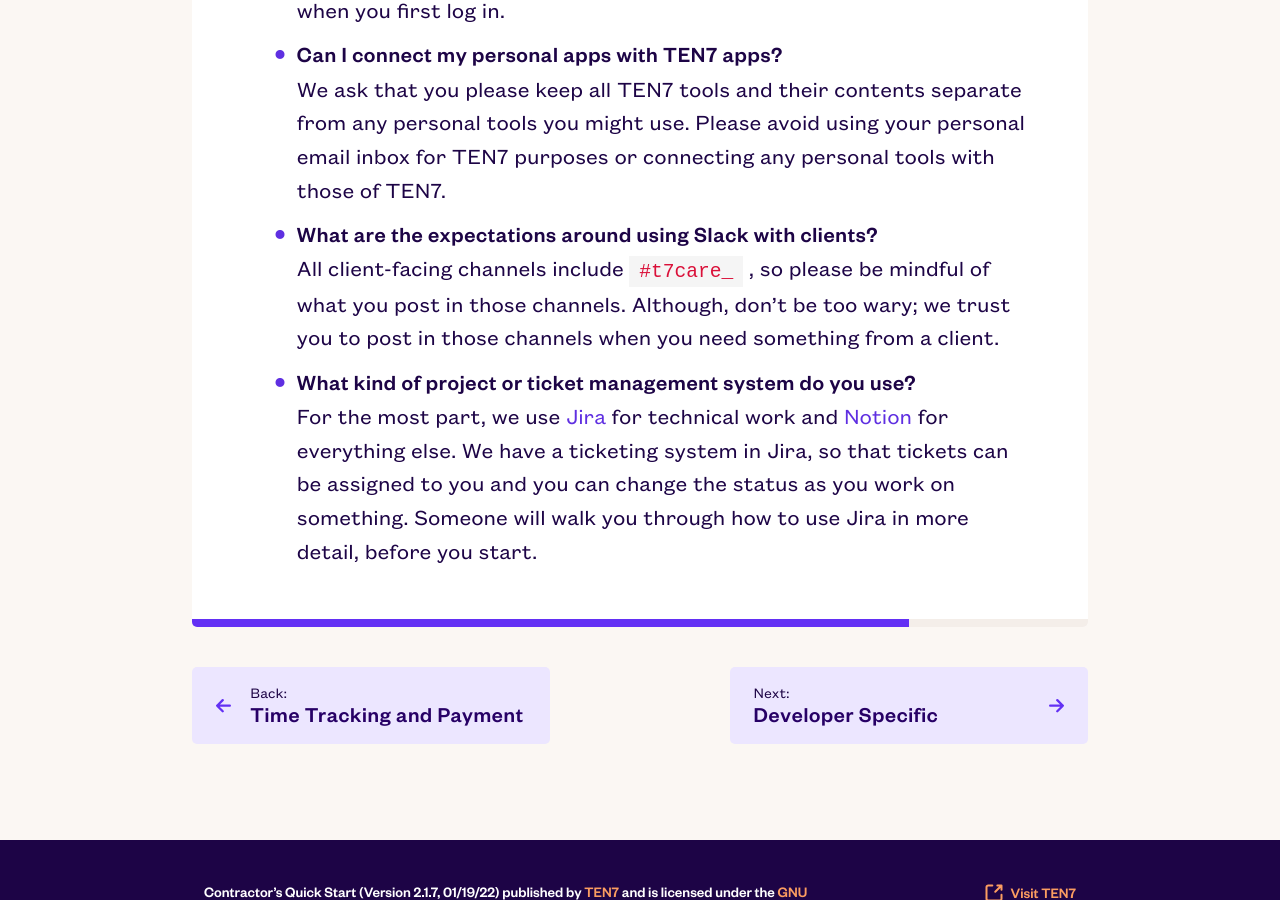
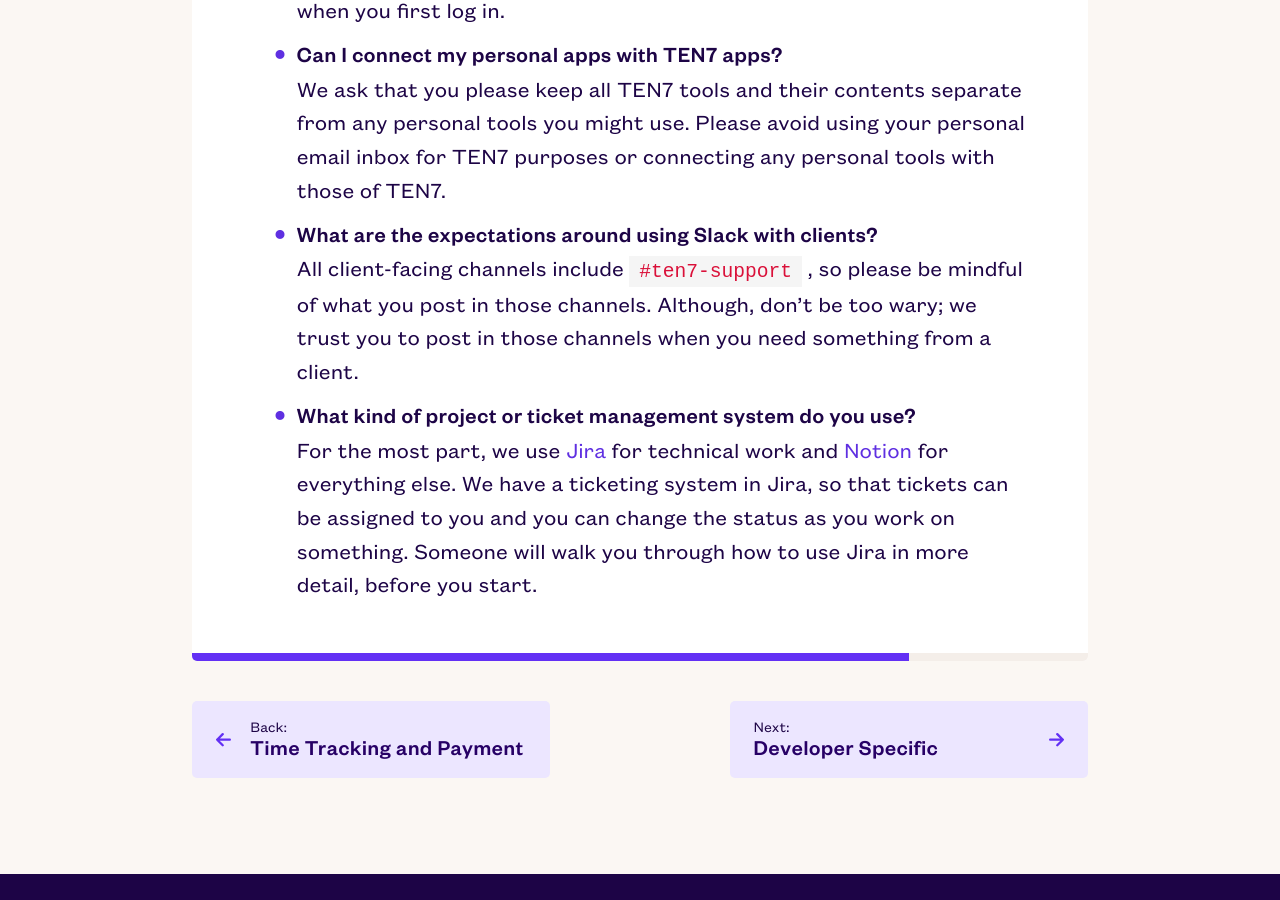
Before and after one commit to ten7/contractor.ten7.com, a Jekyll site: the page built from _pages/03_process.md, in a window 1280 px wide and 900 px high, scrolled down 1876 px. Built offline with Jekyll 4.4.1, drawn with Linux system fonts in a browser that asks for light colours.

Commit message:
updated t7care --> ten7-support

```diff
--- a/_pages/03_process.md
+++ b/_pages/03_process.md
@@ -25,6 +25,6 @@ Yes! But, please do not forward your email from your TEN7 account to any other e
 - **Can I connect my personal apps with TEN7 apps?**
 We ask that you please keep all TEN7 tools and their contents separate from any personal tools you might use. Please avoid using your personal email inbox for TEN7 purposes or connecting any personal tools with those of TEN7.
 - **What are the expectations around using Slack with clients?**
-All client-facing channels include `#t7care_` , so please be mindful of what you post in those channels. Although, don’t be too wary; we trust you to post in those channels when you need something from a client.
+All client-facing channels include `#ten7-support` , so please be mindful of what you post in those channels. Although, don’t be too wary; we trust you to post in those channels when you need something from a client.
 - **What kind of project or ticket management system do you use?**
 For the most part, we use [Jira](https://teamten7.atlassian.net/) for technical work and [Notion](https://ten7.notion.site/) for everything else. We have a ticketing system in Jira, so that tickets can be assigned to you and you can change the status as you work on something. Someone will walk you through how to use Jira in more detail, before you start.
```
